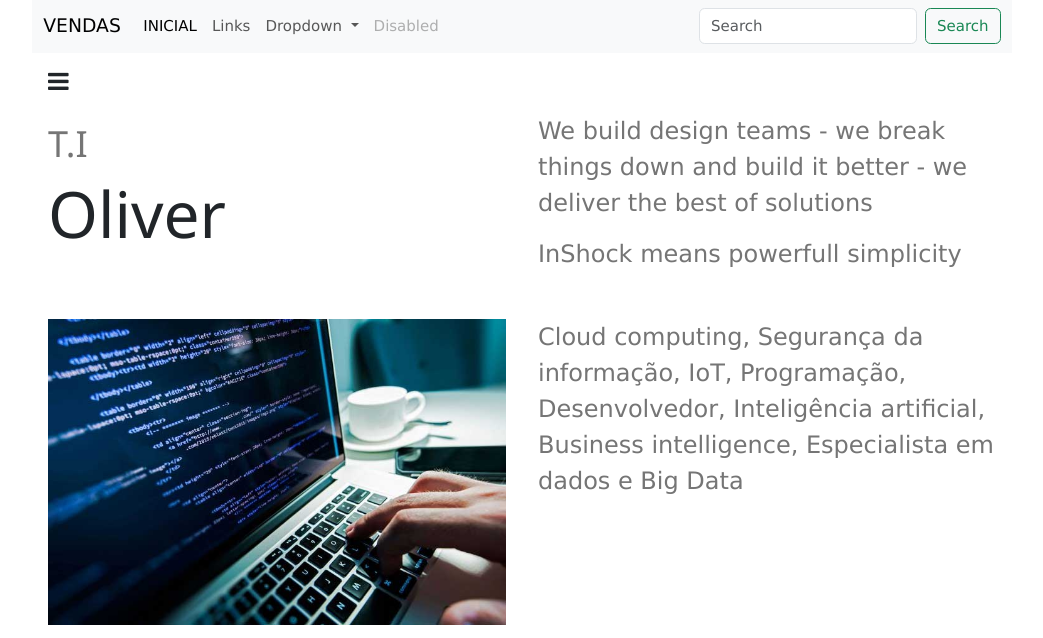
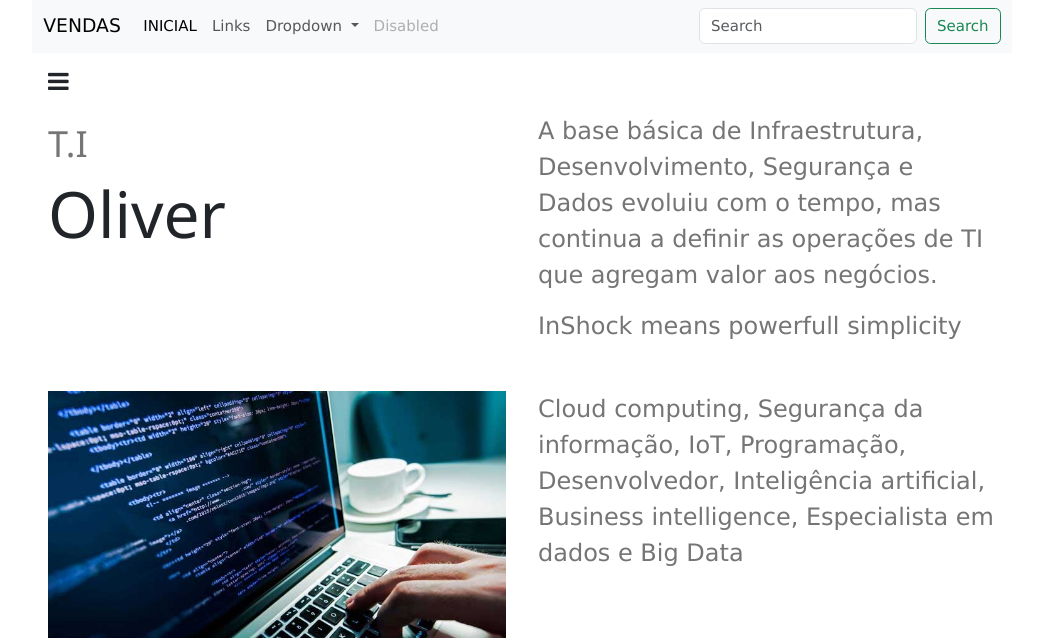
Before and after one commit to OliverLucasValerio/OliverLucasValerio.github.io, a plain HTML site: page index.html in a window 1280 px wide. Shown: the top 638 px of the page, without its empty margins (118-1161 px from the left). Drawn offline with nearby package versions, Linux system fonts and the light colour scheme.

Commit message:
Update index.html

```diff
--- a/index.html
+++ b/index.html
@@ -60,9 +60,7 @@
   <h1 class="w3-jumbo">Oliver</h1>
 </div>
 <div class="w3-half w3-container w3-xlarge w3-text-grey">
-  <p class="">We build design teams
-  - we break things down and build it better
-  - we deliver the best of solutions</p>
+  <p class="">A base básica de Infraestrutura, Desenvolvimento, Segurança e Dados evoluiu com o tempo, mas continua a definir as operações de TI que agregam valor aos negócios.</p>
   <p>InShock means powerfull simplicity</p>
 </div>
 </div>
```
